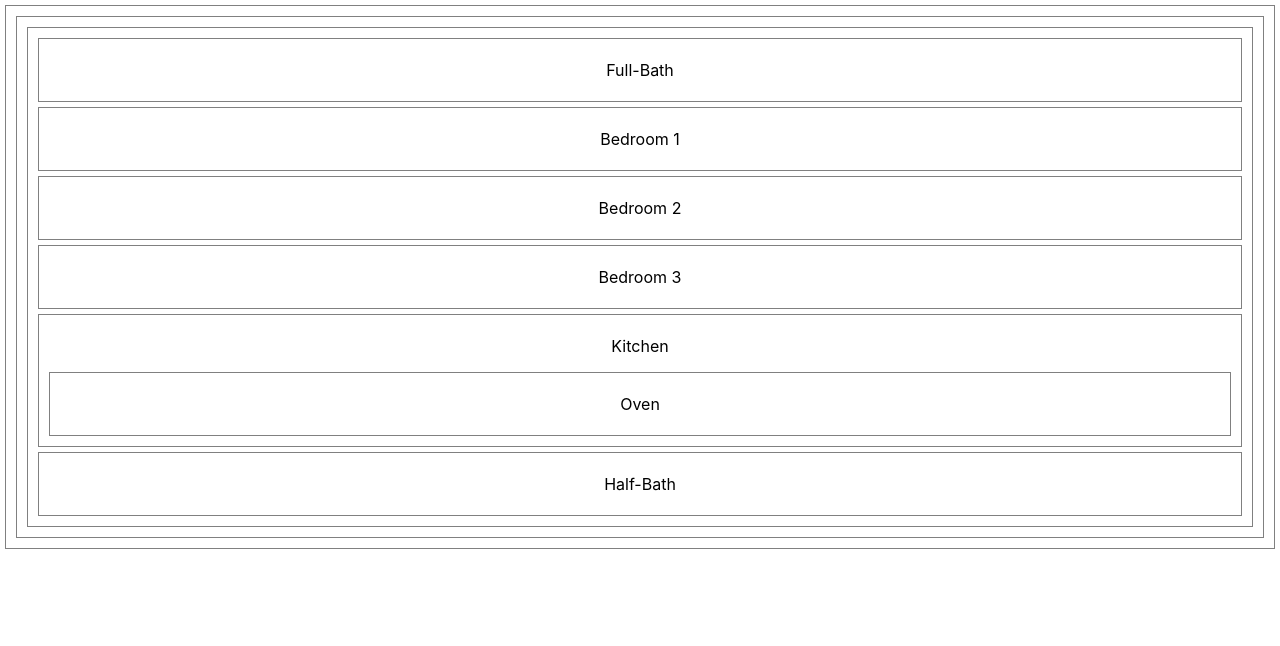
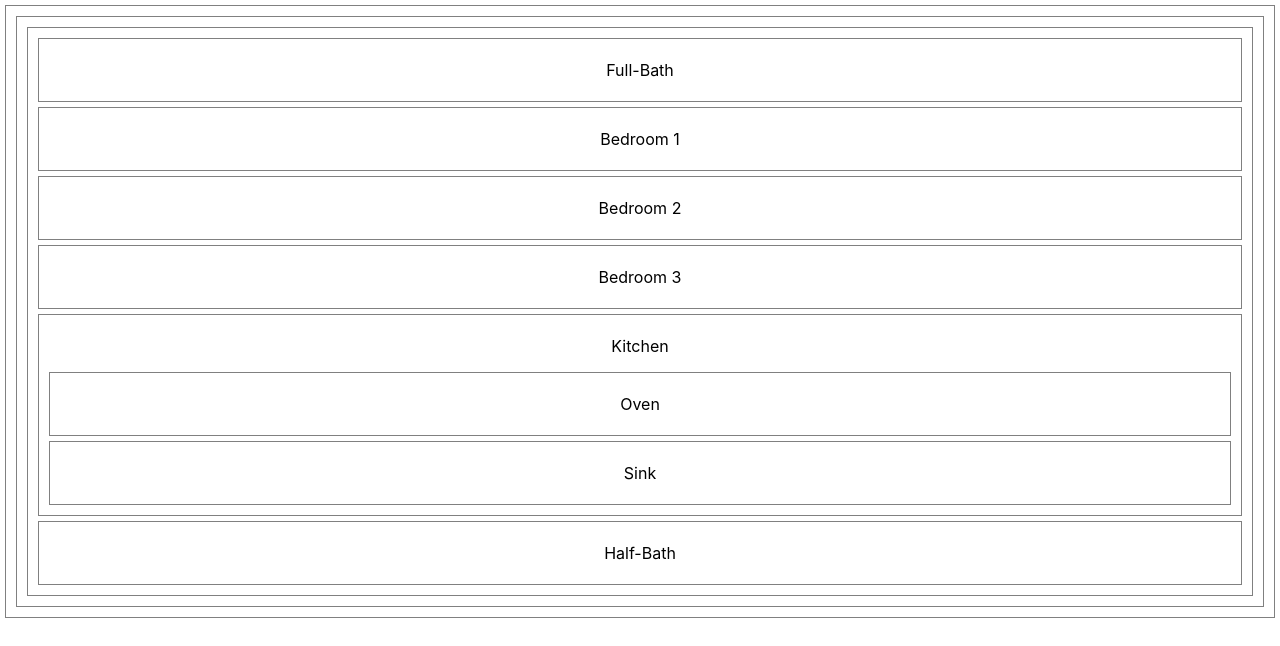
Before and after one commit to Madfarm/floor-plan, a React (Create React App) app: page / in a window 1280 px wide. Shown: the top 646 px of the page. Built offline with nearby package versions, Linux system fonts and the light colour scheme.

Commit message:
Create and render a sink component

```diff
--- a/src/components/FloorPlan/Kitchen/Kitchen.tsx
+++ b/src/components/FloorPlan/Kitchen/Kitchen.tsx
@@ -1,10 +1,12 @@
 import Oven from "./Oven"
+import Sink from "./Sink"
 
 export default function Kitchen(){
     return (
         <div>
            <p>Kitchen</p>
            <Oven />
+           <Sink />
         </div>
     )
 }
--- /dev/null
+++ b/src/components/FloorPlan/Kitchen/Sink.tsx
@@ -0,0 +1,10 @@
+
+
+
+export default function Sink(){
+    return (
+        <div>
+            <p>Sink</p>
+        </div>
+    )
+}
```
